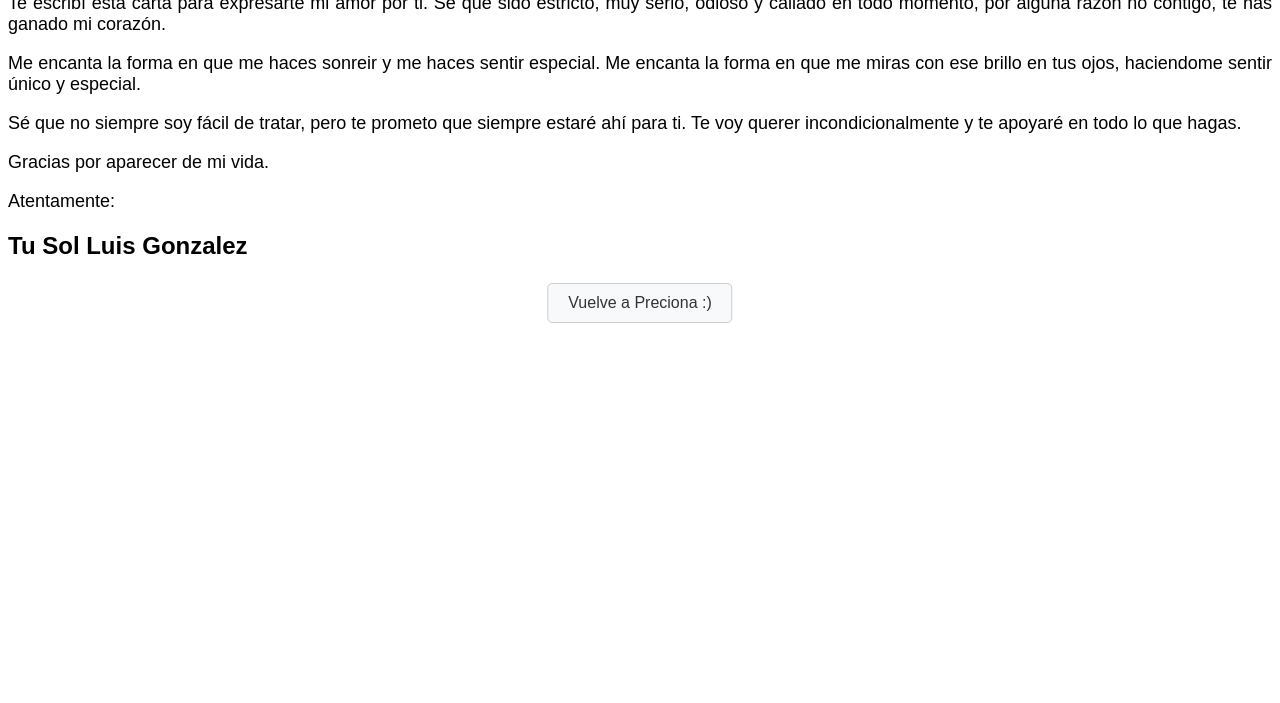
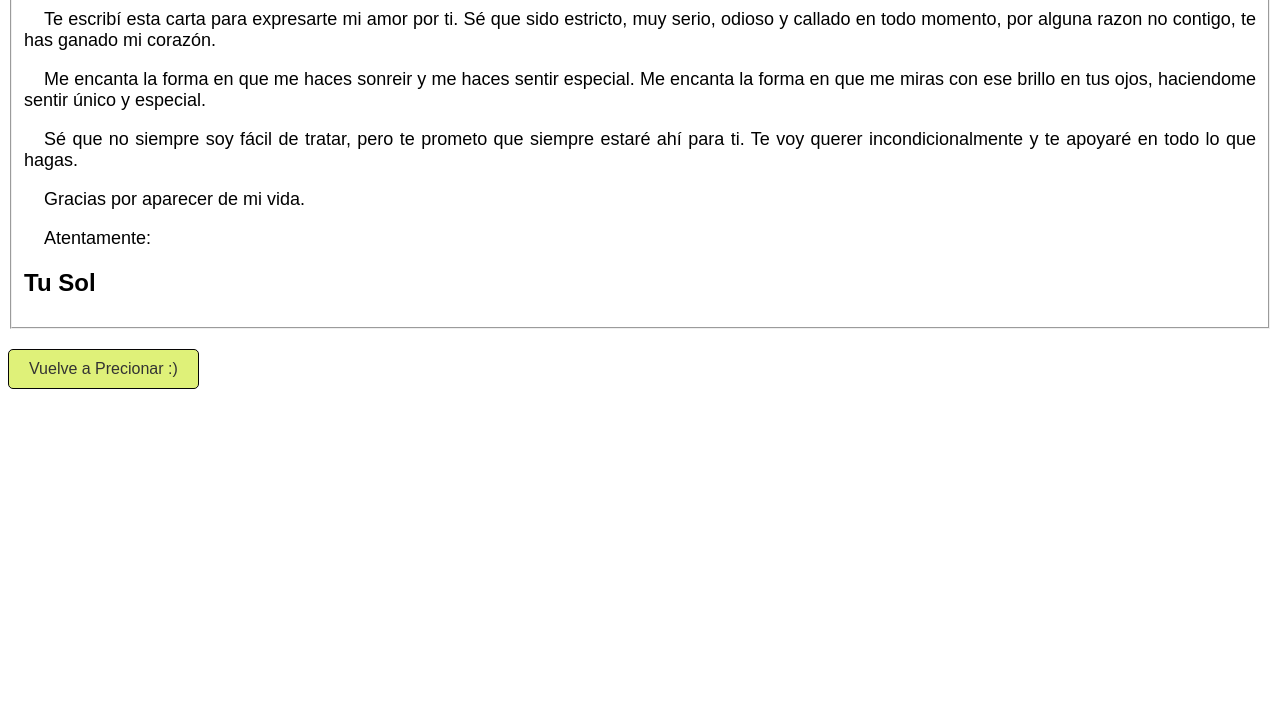
Before and after one commit to LuisDev28/flores.js, a plain HTML site: page carta.html in a window 1280 px wide. Shown: the part 97-800 px from the top of the page. Drawn offline with Linux system fonts and the light colour scheme.

Commit message:
Add files via upload

```diff
--- a/carta.css
+++ b/carta.css
@@ -9,6 +9,7 @@ h1 {
 }
 
 p {
+  text-indent: 20px;
   text-align: justify;
   font-size: 18px;
 }
@@ -34,15 +35,11 @@ h2 {
 
 
   .btn {
-    margin: 0 auto;
-    position: absolute;
-    top: 50%;
-    left: 50%;
-    transform: translate(-50%, -50%);
+    margin-top: 20px;
     padding: 10px 20px;
-    border: 1px solid #ccc;
+    border: 1px solid #060505;
     border-radius: 5px;
-    background-color: #f8f9fa;
+    background-color: #dff179;
     color: #333;
     font-size: 16px;
     cursor: pointer;
--- a/carta.html
+++ b/carta.html
@@ -9,16 +9,20 @@
   <body>
 
     <div id="carta">
+      <fieldset>
       <h1>Mi luna Oscarlex</h1>
+
       <p>Te escribí esta carta para expresarte mi amor por ti. Sé que sido estricto, muy serio, odioso y callado en todo momento, por alguna razon no contigo, te has ganado mi corazón.</p>
       <p>Me encanta la forma en que me haces sonreir y me haces sentir especial. Me encanta la forma en que me miras con ese brillo en tus ojos, haciendome sentir  único y especial.</p>
       <p>Sé que no siempre soy fácil de tratar, pero te prometo que siempre estaré ahí para ti. Te voy querer incondicionalmente y te apoyaré en todo lo que hagas.</p>
       <p>Gracias por aparecer de mi vida.</p>
       <p>Atentamente:</p>
-      <h2> Tu Sol Luis Gonzalez</h2>
+
+      <h2>Tu Sol</h2>
+    </fieldset>
     </div>
 
-    <a href="index2.html"><button class="btn" > Vuelve a Preciona :) </button></a>
+    <a href="index2.html"><button class="btn" > Vuelve a Precionar :) </button></a>
 
     <audio controls autoplay style="display: none;">
       <source src="audio.mpeg" type="audio/mpeg">
```
